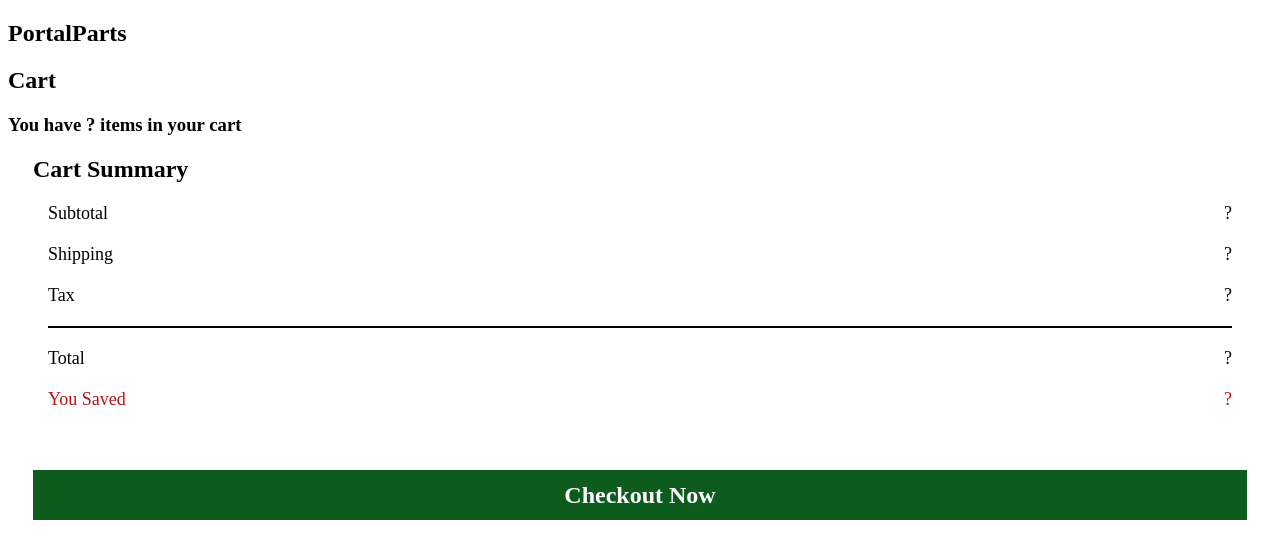
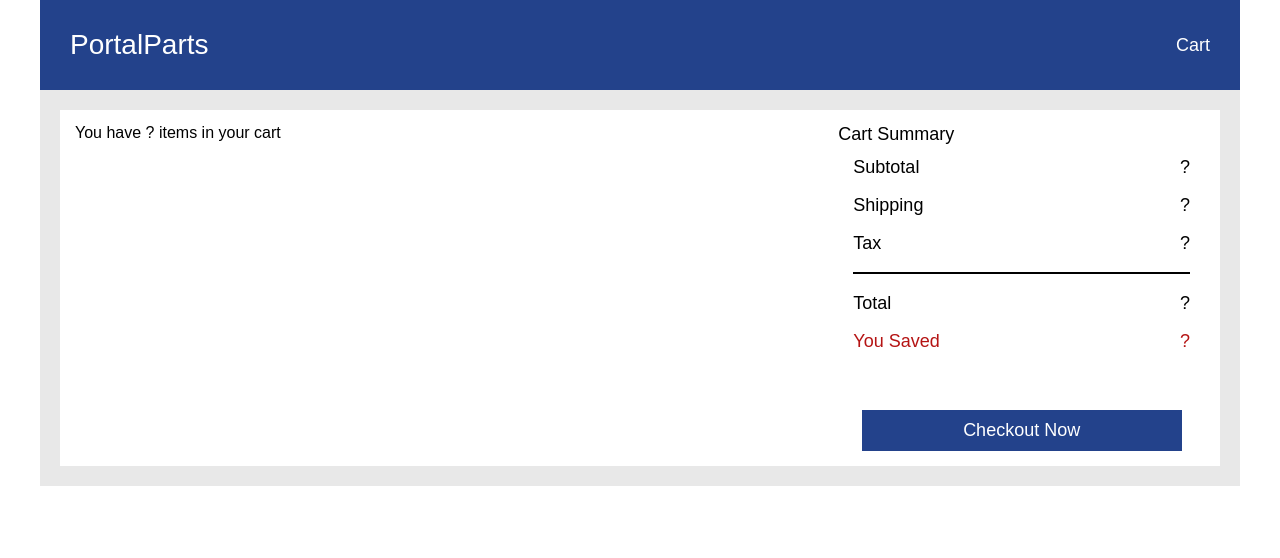
Before and after one commit to PortalMedia/bike-shop-spa-vue, a Vue app: page / in a window 1280 px wide. Shown: the top 558 px of the page. Built offline with nearby package versions, Linux system fonts and the light colour scheme.

Commit message:
adds fake API endpoint, styles update

```diff
--- a/src/App.vue
+++ b/src/App.vue
@@ -1,10 +1,10 @@
 <template>
-	<div className="app">
-		<div className="header flexRowBetween">
-			<h2>PortalParts</h2>
+	<div class="app">
+		<div class="header flex-row-between">
+			<h1>PortalParts</h1>
 			<h2>Cart</h2>
 		</div>
-		<div className="body flexRowCenter">
+		<div class="body flex-row-center">
 			<cart-body />
 			<cart-summary />
 		</div>
@@ -19,6 +19,6 @@
 	components: {
 		CartBody,
 		CartSummary,
-	},
+	}
 };
 </script>
--- a/src/components/CartBody.vue
+++ b/src/components/CartBody.vue
@@ -1,7 +1,7 @@
 <template>
-	<div className="cartBody">
+	<div class="cart-body">
 		<h3>You have ? items in your cart</h3>
-		<div className="cartBodyContent">
+		<div class="cart-body-content">
 			<!-- render cart products here -->
 		</div>
 	</div>
@@ -12,6 +12,3 @@
 	name: 'CartBody'
 }
 </script>
-
-<style>
-</style>
--- a/src/components/CartSummary.vue
+++ b/src/components/CartSummary.vue
@@ -1,32 +1,32 @@
 <template>
-	<div class="cartSummary">
+	<div class="cart-summary">
 		<h2>Cart Summary</h2>
 		<div :style="{ margin: '15px 15px 60px 15px' }">
-			<div class="flexRowBetween lineItem">
+			<div class="flex-row-between line-item">
 				<span>Subtotal</span>
 				<span>?</span>
 			</div>
-			<div class="flexRowBetween lineItem">
+			<div class="flex-row-between line-item">
 				<span>Shipping</span>
 				<span>?</span>
 			</div>
-			<div class="flexRowBetween lineItem">
+			<div class="flex-row-between line-item">
 				<span>Tax</span>
 				<span>?</span>
 			</div>
 			<div class="divider"></div>
-			<div class="flexRowBetween lineItem">
+			<div class="flex-row-between line-item">
 				<span>Total</span>
 				<span>?</span>
 			</div>
-			<div class="flexRowBetween lineItem" :style="{ color: '#b51414' }">
+			<div class="flex-row-between line-item" :style="{ color: '#b51414' }">
 				<span>You Saved</span>
 				<span>?</span>
 			</div>
 		</div>
-		<div class="checkoutButton">
-			<span>Checkout Now</span>
-		</div>
+		<button class="checkout-button">
+			Checkout Now
+		</button>
 	</div>
 </template>
 
@@ -35,6 +35,3 @@
 	name: 'CartSummary'
 }
 </script>
-
-<style>
-</style>
--- a/src/css/app.css
+++ b/src/css/app.css
@@ -1,9 +1,74 @@
+/* http://meyerweb.com/eric/tools/css/reset/
+   v2.0 | 20110126
+   License: none (public domain)
+*/
+
+html, body, div, span, applet, object, iframe,
+h1, h2, h3, h4, h5, h6, p, blockquote, pre,
+a, abbr, acronym, address, big, cite, code,
+del, dfn, em, img, ins, kbd, q, s, samp,
+small, strike, strong, sub, sup, tt, var,
+b, u, i, center,
+dl, dt, dd, ol, ul, li,
+fieldset, form, label, legend,
+table, caption, tbody, tfoot, thead, tr, th, td,
+article, aside, canvas, details, embed,
+figure, figcaption, footer, header, hgroup,
+menu, nav, output, ruby, section, summary,
+time, mark, audio, video {
+	margin: 0;
+	padding: 0;
+	border: 0;
+	font-size: 100%;
+	font: inherit;
+	vertical-align: baseline;
+}
+/* HTML5 display-role reset for older browsers */
+article, aside, details, figcaption, figure,
+footer, header, hgroup, menu, nav, section {
+	display: block;
+}
+body {
+	line-height: 1;
+}
+ol, ul {
+	list-style: none;
+}
+blockquote, q {
+	quotes: none;
+}
+blockquote:before, blockquote:after,
+q:before, q:after {
+	content: '';
+	content: none;
+}
+table {
+	border-collapse: collapse;
+	border-spacing: 0;
+}
+
+body {
+	font-family: sans-serif;
+	font-size: 16px;
+}
+
+h1 {
+	font-size: 28px;
+}
+
+h2 {
+	font-size: 18px;
+}
+
 .app {
 	background-color: #e8e8e8;
+	margin: 0 auto;
+	max-width: 1200px;
 }
 
 .header {
-	background-color: #0e5c1d;
+	align-items: center;
+	background-color: #23428b;
 	height: 50px;
 	padding: 20px 30px;
 	color: white;
@@ -11,27 +76,22 @@
 
 .body {
 	padding: 20px;
-	height: 1000px;
 }
 
-.cartBody {
+.cart-body {
 	flex: 1;
-	height: 700px;
-	margin: 10px;
-	padding: 0 15px;
+	padding: 15px;
 	background-color: white;
 }
 
-.cartSummary {
+.cart-summary {
 	flex: 0.5;
-	height: 400px;
-	margin: 10px;
-	padding: 0 15px;
+	padding: 15px;
 	text-align: left;
 	background-color: white;
 }
 
-.lineItem {
+.line-item {
 	font-size: 18px;
 	margin: 0 0 20px 0;
 }
@@ -43,32 +103,35 @@
 	margin: 10px 0 20px 0;
 }
 
-.checkoutButton {
-	height: 50px;
+.checkout-button {
+	background-color: #23428b;
+	border: none;
+	color: white;
+	cursor: pointer;
+	display: block;
+	font-size: 18px;
+	margin: 0 auto;
+	max-width: 320px;
+	padding: 10px 15px;
+	text-align: center;
 	width: 100%;
-	background-color: #0e5c1d;
-	text-align: center;
-	color: white;
-	font-size: 24px;
-	font-weight: bold;
-	line-height: 50px;
 }
 
 /* Flex */
 
-.flexRowStart {
+.flex-row-start {
 	display: flex;
 	flex-direction: row;
 	justify-content: flex-start;
 }
 
-.flexRowCenter {
+.flex-row-center {
 	display: flex;
 	flex-direction: row;
 	justify-content: center;
 }
 
-.flexRowBetween {
+.flex-row-between {
 	display: flex;
 	flex-direction: row;
 	justify-content: space-between;
```
Also changed, not shown: src/api/ProductApi.js (renamed from src/sampleData/cart.js, +15 -2 lines), 1 other file (tests, documents, lock files or other folders).
